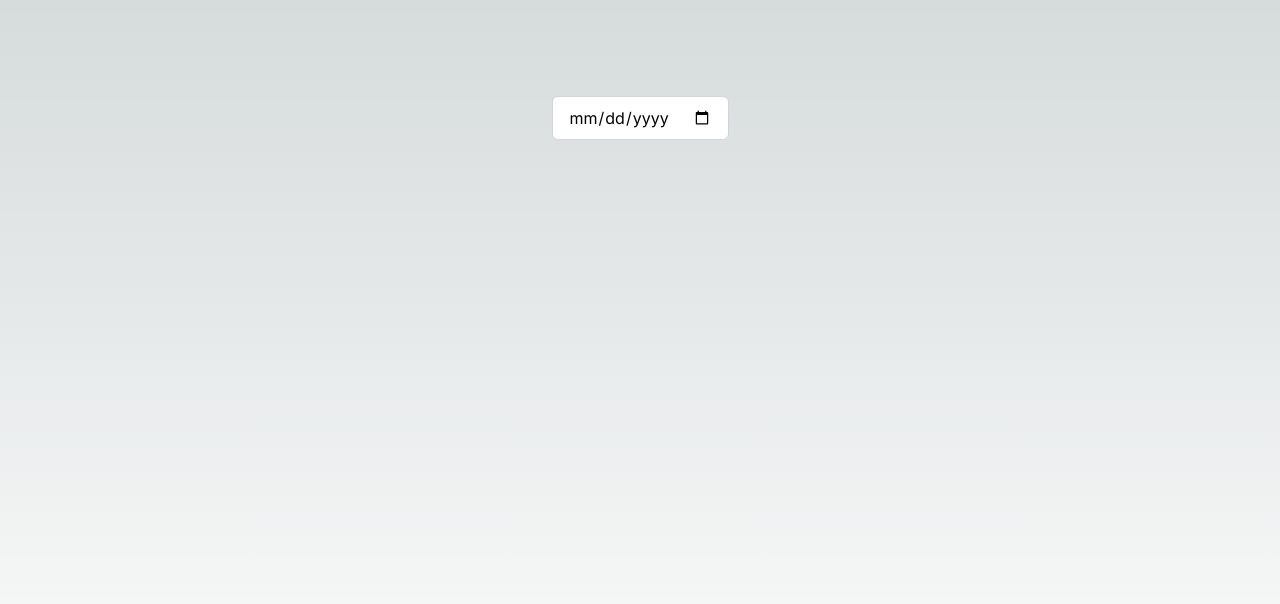
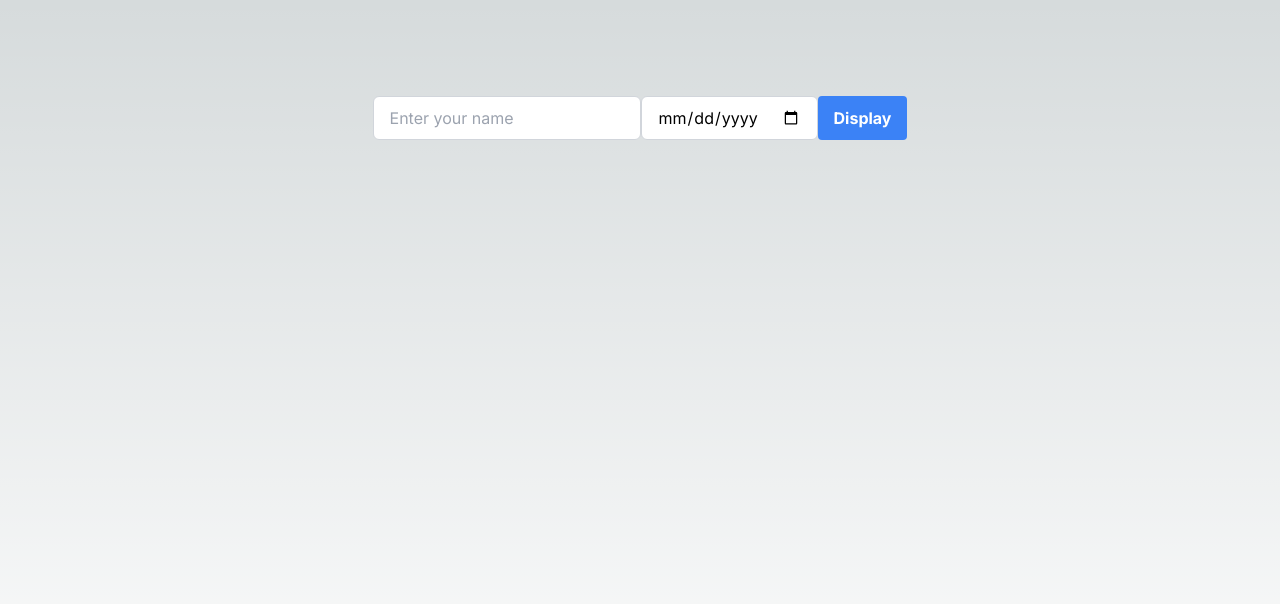
Before and after one commit to chris251190/cita, a Next.js app: page / in a window 1280 px wide. Shown: the top 604 px of the page. Built offline with nearby package versions, Linux system fonts and the light colour scheme.

Commit message:
Add input fields and button for user input and display

```diff
--- a/app/page.tsx
+++ b/app/page.tsx
@@ -1,7 +1,45 @@
+"use client"
+import React, { useState } from 'react';
+
 export default function Home() {
+  const [name, setName] = useState('');
+  const [selectedDate, setSelectedDate] = useState('');
+
+  const handleNameChange = (event: React.ChangeEvent<HTMLInputElement>) => {
+    setName(event.target.value);
+  };
+
+  const handleDateChange = (event: React.ChangeEvent<HTMLInputElement>) => {
+    setSelectedDate(event.target.value);
+  };
+
+  const handleButtonClick = () => {
+    console.log(`Name: ${name}, Selected Date: ${selectedDate}`);
+  };
+
   return (
     <main className="flex min-h-screen flex-col items-center justify-between p-24">
-      <input type="date" className="border border-gray-300 rounded-md px-4 py-2 focus:outline-none focus:ring-2 focus:ring-blue-500 text-black" />
+      <div className="flex">
+        <input
+          type="text"
+          className="border border-gray-300 rounded-md px-4 py-2 focus:outline-none focus:ring-2 focus:ring-blue-500 text-black"
+          placeholder="Enter your name"
+          value={name}
+          onChange={handleNameChange}
+        />
+        <input
+          type="date"
+          className="border border-gray-300 rounded-md px-4 py-2 focus:outline-none focus:ring-2 focus:ring-blue-500 text-black"
+          value={selectedDate}
+          onChange={handleDateChange}
+        />
+        <button
+          className="bg-blue-500 hover:bg-blue-700 text-white font-bold py-2 px-4 rounded"
+          onClick={handleButtonClick}
+        >
+          Display
+        </button>
+      </div>
     </main>
-  )
+  );
 }
```
